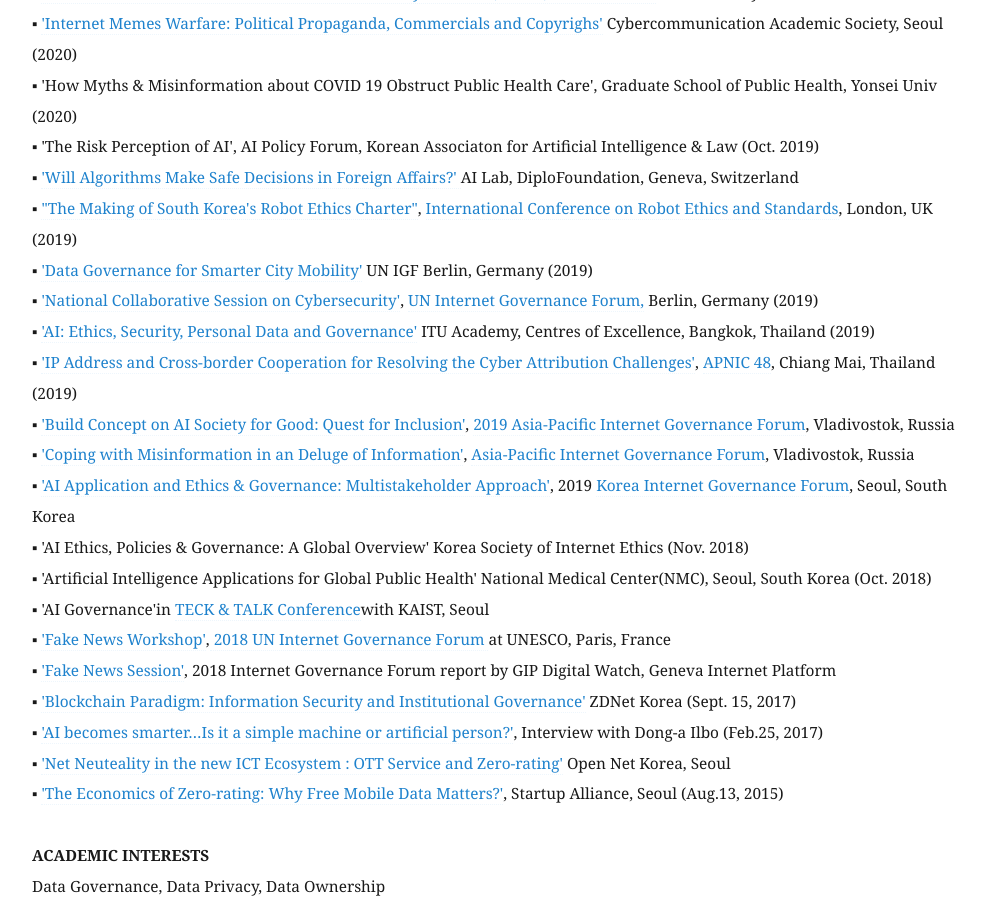
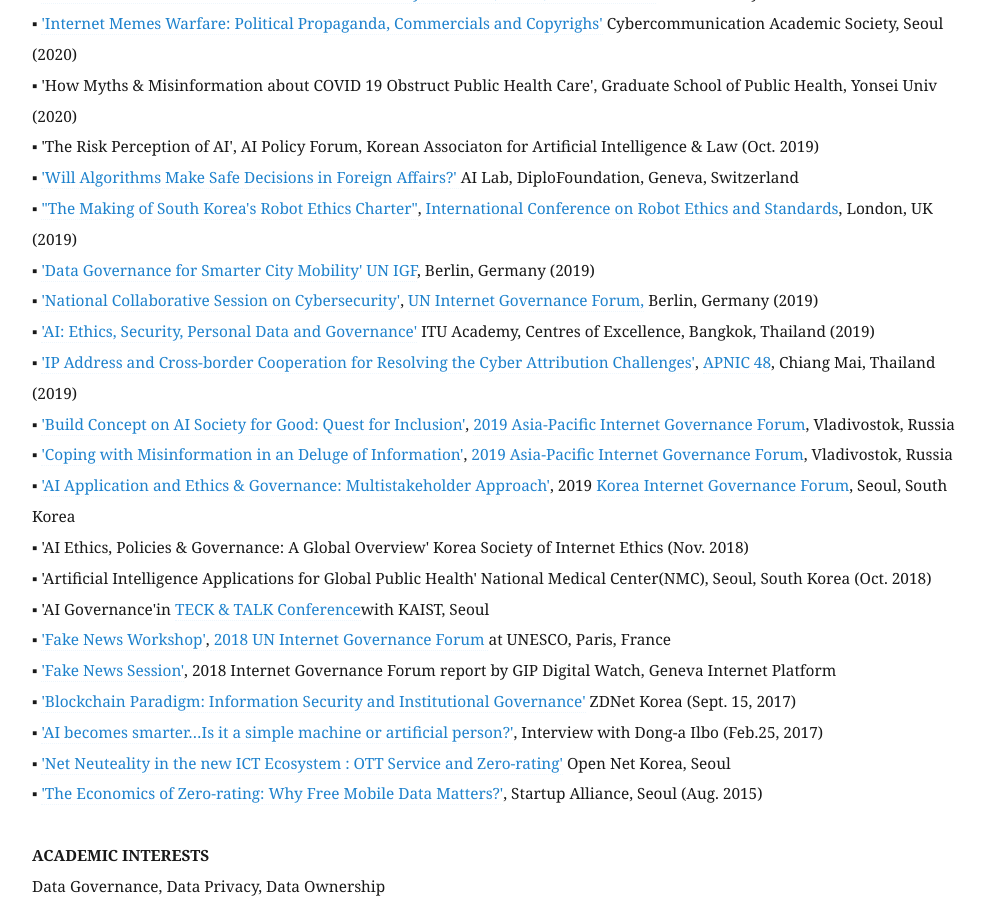
Before and after one commit to eunchangchoi/eunchangchoi.github.io, a Jekyll site: the page built from index.md, in a window 1280 px wide and 900 px high, scrolled down 2761 px. Shown: the whole window, without its empty margins (68-1054 px from the left). Built offline with Jekyll 4.4.1, drawn with Linux system fonts in a browser that asks for light colours.

Commit message:
Update index.md

```diff
--- a/index.md
+++ b/index.md
@@ -44,7 +44,7 @@
 ▪   <a href="http://wealthofnetworks.kr"> <i>The Wealth of Networks: How Social Production Transforms Markets and Freedom</i> </a> (Book Excerpts in Korean) <br>
 <br>
  <strong> CONFERENCES, TALKS, PRESENTATIONS </strong> <br>
-▪  'The Global Landscape of AI Ethics Principles: Between Soft Law and Hard Law' Tutorial, Korea Internet Governance Forum (2020)<br>
+▪  'The Global Landscape of AI Ethics Principles: Between Soft Law and Hard Law' Tutorial, Korea Internet Governance Forum (2020) <br>
 ▪  <a href="https://www.slideshare.net/secret/vlJ18LSZxcB11J">'Digital Tracking for COVID-19: Balancing Public Health & Data Privacy'</a>, Korea Internet Governance Forun (2020) <br>
 ▪  'Business Ethics for Ethical AI: The Function of AI Ethics Board' The Korea Academy of Business Ethics Conference (Aug.2020) <br>
 ▪  <a href="https://youtu.be/UE72pdH8kBU">'Medical Misinformation and Scientific Uncertainity: COVID19, Ebola, and HIV/AIDS'</a> Korea Society of Internet Ethics<br>
@@ -53,12 +53,12 @@
 ▪  'The Risk Perception of AI', AI Policy Forum, Korean Associaton for Artificial Intelligence & Law (Oct. 2019) <br>
 ▪  <a href="https://www.diplomacy.edu/blog/will-algorithms-make-safe-decisions-foreign-affairs">'Will Algorithms Make Safe Decisions in Foreign Affairs?' </a> AI Lab, DiploFoundation, Geneva, Switzerland <br>
 ▪   <a href="https://clawar.org/wp-content/uploads/2019/11/ICRES2019_p64_paper_4.pdf">"The Making of South Korea's Robot Ethics Charter"</a>, <a href="https://www.icres2019.org/"> International Conference on Robot Ethics and Standards</a>, London, UK (2019)<br>
-▪   <a href= "https://www.intgovforum.org/multilingual/content/igf-2019-ws-182-data-governance-for-smarter-city-mobility">'Data Governance for Smarter City Mobility'</a> UN IGF Berlin, Germany (2019)<br>
+▪   <a href= "https://www.intgovforum.org/multilingual/content/igf-2019-ws-182-data-governance-for-smarter-city-mobility">'Data Governance for Smarter City Mobility'</a>  <a href= "https://www.igf2019.berlin/IGF/Navigation/EN/Home/home.html"> UN IGF</a>, Berlin, Germany (2019)<br>
 ▪   <a href="https://www.youtube.com/watch?v=nsZJaB3fx0E&feature=youtu.be&t=1689">'National Collaborative Session on Cybersecurity'</a>, <a href= "https://www.igf2019.berlin/IGF/Navigation/EN/Home/home.html"> UN Internet Governance Forum,</a> Berlin, Germany (2019) <br>
 ▪   <a href="https://www.itu.int/en/ITU-D/Regional-Presence/AsiaPacific/Pages/Events/2019/Artificial-Intelligence-Overview-and-Applications.aspx">'AI: Ethics, Security, Personal Data and Governance'</a> ITU Academy, Centres of Excellence, Bangkok, Thailand (2019)<br>
 ▪   <a href="https://youtu.be/uRsC_ypHGCg?t=1348">'IP Address and Cross-border Cooperation for Resolving the Cyber Attribution Challenges'</a>, <a href="https://conference.apnic.net/48/program/schedule/#/day/6/cooperation-sig"> APNIC 48</a>, Chiang Mai, Thailand (2019) <br>
-▪   <a href="https://www.ftp.asia/index.php/s/tLZWIWMG1Qp7oA0">'Build Concept on AI Society for Good: Quest for Inclusion'</a>, <a href="https://2019.aprigf.asia/prog"> 2019 Asia-Pacific Internet Governance Forum</a>, Vladivostok, Russia <br>
-▪   <a href="https://www.ftp.asia/index.php/s/HGkuD3YVUBssKrP">'Coping with Misinformation in an Deluge of Information'</a>, <a href="https://2019.aprigf.asia/prog"> Asia-Pacific Internet Governance Forum</a>, Vladivostok, Russia <br>
+▪   <a href="https://www.ftp.asia/index.php/s/tLZWIWMG1Qp7oA0">'Build Concept on AI Society for Good: Quest for Inclusion'</a>, <a href="https://2019.aprigf.asia/"> 2019 Asia-Pacific Internet Governance Forum</a>, Vladivostok, Russia <br>
+▪   <a href="https://www.ftp.asia/index.php/s/HGkuD3YVUBssKrP">'Coping with Misinformation in an Deluge of Information'</a>, <a href="https://2019.aprigf.asia/"> 2019 Asia-Pacific Internet Governance Forum</a>, Vladivostok, Russia <br>
 ▪   <a href="https://youtu.be/92cmsMv6xhQ?t=451">'AI Application and Ethics & Governance: Multistakeholder Approach'</a>, 2019 <a href="http://krigf.kr/"> Korea Internet Governance Forum</a>, Seoul, South Korea <br>
 ▪   'AI Ethics, Policies & Governance: A Global Overview' Korea Society of Internet Ethics (Nov. 2018) <br>
 ▪   'Artificial Intelligence Applications for Global Public Health' National Medical Center(NMC), Seoul, South Korea (Oct. 2018)<br>
@@ -67,8 +67,8 @@
 ▪   <a href="https://dig.watch/sessions/session-fakenews">'Fake News Session'</a>, 2018 Internet Governance Forum report by GIP Digital Watch, Geneva Internet Platform <br>
 ▪   <a href="https://www.zdnet.co.kr/view/?no=20170915172456&from=Mobile">'Blockchain Paradigm: Information Security and Institutional Governance'</a> ZDNet Korea (Sept. 15, 2017)<br>
 ▪   <a href="https://www.donga.com/news/article/all/20170225/83056178/1">'AI becomes smarter…Is it a simple machine or artificial person?'</a>, Interview with Dong-a Ilbo (Feb.25, 2017)<br>
-▪   <a href="https://opennet.or.kr/wp-content/uploads/2015/08/발표자료-Net-Neutrality-OTT-Zero-ratinghandout-2015812-.pdf">'Net Neuteality in the new ICT Ecosystem : OTT Service and Zero-rating'</a> Open Net Korea, Seoul<br>
-▪   <a href="https://www.inews24.com/view/913922">'The Economics of Zero-rating: Why Free Mobile Data Matters?'</a>, Startup Alliance, Seoul (Aug.13, 2015) <br>
+▪   <a href="https://opennet.or.kr/wp-content/uploads/2015/08/발표자료-Net-Neutrality-OTT-Zero-ratinghandout-2015812-.pdf">'Net Neuteality in the new ICT Ecosystem : OTT Service and Zero-rating'</a> Open Net Korea, Seoul <br>
+▪   <a href="https://www.inews24.com/view/913922">'The Economics of Zero-rating: Why Free Mobile Data Matters?'</a>, Startup Alliance, Seoul (Aug. 2015) <br>
     <br>
   <strong> ACADEMIC INTERESTS </strong> <br>
    Data Governance, Data Privacy, Data Ownership <br>
```
